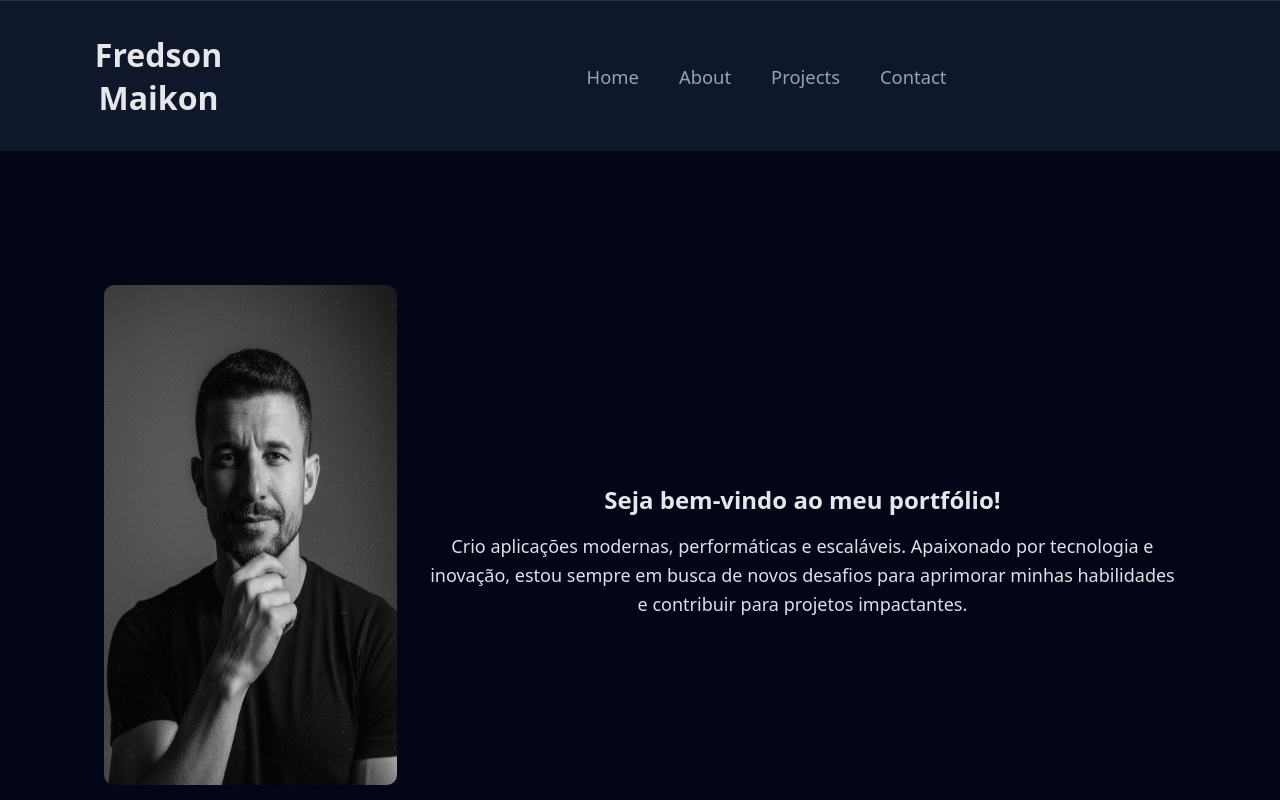
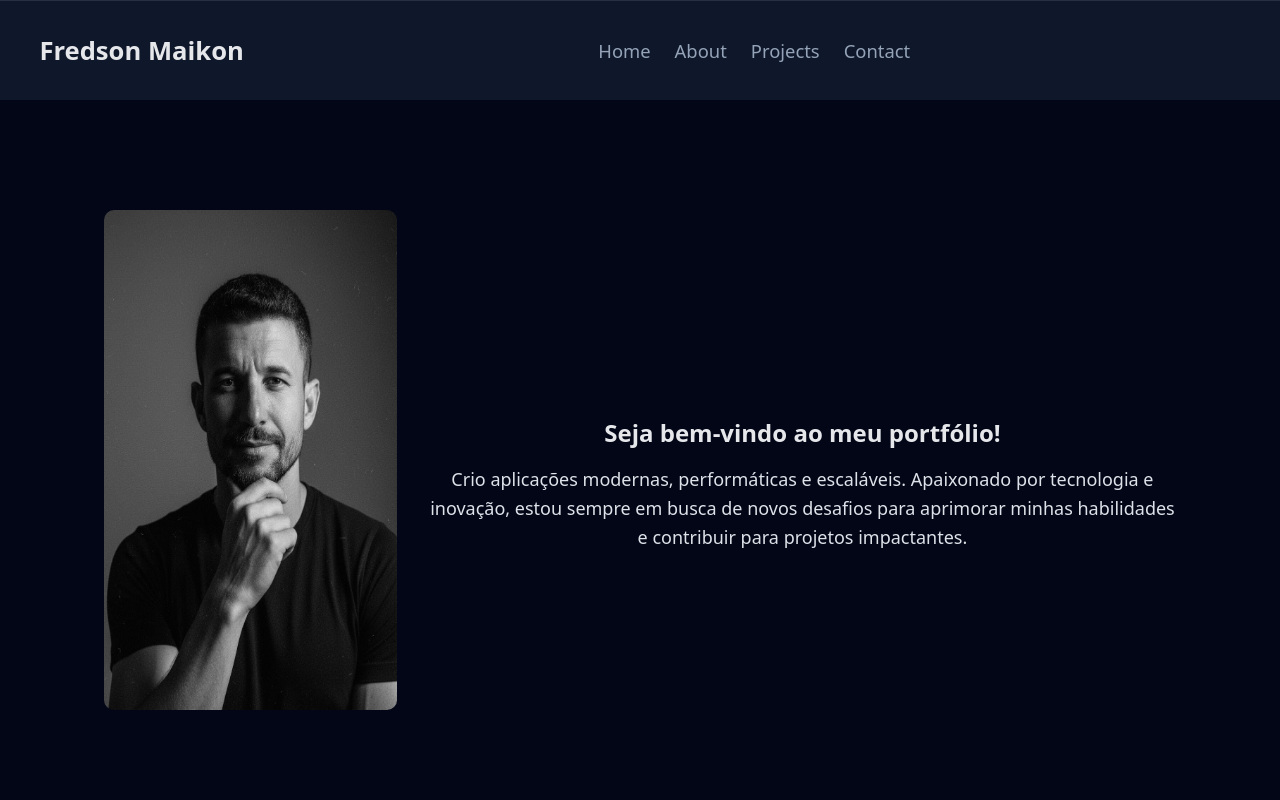
Before and after one commit to Fred-creat/New-portfolio, a React (Vite) app: page / in a window 1280 px wide. Shown: the top 800 px of the page. Built offline with nearby package versions, Linux system fonts and the light colour scheme.

Commit message:
styles: improve styles

```diff
--- a/src/components/Footer/Styles.js
+++ b/src/components/Footer/Styles.js
@@ -26,7 +26,9 @@ export const FooterContainer = styled.footer`
     @media (max-width: 320px) {
         flex-direction: column;
         padding: 0 1rem;
-        margin-top: 31rem;
+        margin-top: 3rem;
+        margin-bottom: 1rem;
+        width: 100%;
     }
 
 `;
--- a/src/components/Header/styles.js
+++ b/src/components/Header/styles.js
@@ -13,6 +13,15 @@ export const HeaderContainer = styled.header`
    background-color: ${({ theme }) => theme.colors.background};
   border-top: 1px solid rgba(255, 255, 255, 0.1);
  //outline: none;
+
+
+  @media screen and (min-width: 353px) {
+    gap: 1.5rem;
+    font-size: 0.8rem;
+    display: flex;
+    justify-content: center;
+    align-items: center;
+  }
 
 `
 
@@ -37,4 +46,9 @@ export const Nav = styled.nav`
     }
   }
 
+  @media screen and (min-width: 353px) {
+    gap: 1.5rem;
+    font-size: 1rem;
+  }
+
 `
--- a/src/components/Hero/styles.js
+++ b/src/components/Hero/styles.js
@@ -4,10 +4,10 @@ export const HeroContainer = styled.section`
   display: flex;
   justify-content: space-around;
   align-items: center;
-  height: 100vh;
+  height: 100dvh;
   width: 100%;
   padding: 0 2rem;
-  margin-top: -4rem;
+  margin-top: -5rem;
 
 
     @media (max-width: 768px) {
@@ -20,6 +20,12 @@ export const HeroContainer = styled.section`
     }
 
     @media (max-width: 480px) {
+        flex-direction: column;
+        padding: 0 1rem;
+        margin-top: -2rem;
+    }
+
+    @media (max-width: 353px) {
         flex-direction: column;
         padding: 0 1rem;
         margin-top: -2rem;
@@ -42,10 +48,10 @@ export const HeroImage = styled.div`
 
     img {
         border-radius: 10px;
-
         width: 700px;
         height: 500px;
-        margin-bottom: 2rem;
+        margin-bottom: 1rem;
+        margin-top: -2rem;
     }
 
     @media (max-width: 768px) {
--- a/src/pages/About/styles.js
+++ b/src/pages/About/styles.js
@@ -2,19 +2,19 @@ import styled from 'styled-components';
 
 export const AboutContainer = styled.section`
 display: flex;
-background-color: #441b37ff;
+//background-color: #441b37ff;
 flex-direction: column;
 justify-content: center;
 position: relative;
 align-items: center;
   max-width: ${({ theme }) => theme.layout.minWidth};
   margin: 0 auto;
-  padding: 4rem 2rem;
-  border-radius: 8px;
-  width: 80%;
-  height: 400px;
+ // padding: 4rem 2rem;
+ // border-radius: 8px;
+  width: 60%;
+  height: 300px;
   margin-top: 2rem;
-  margin-bottom: 2rem;
+  margin-bottom: 1rem;
 
   @media screen and (min-width: 320px) {
     width: 90%;
@@ -24,11 +24,30 @@ align-items: center;
    display: flex;
    position: relative;
    flex-direction: column;
-  justify-content: center;
-  align-items: center;
+   justify-content: center;
+   align-items: center;
    text-align: center;
    margin-top: 2rem;
    margin-bottom: 2rem;
+  }
+
+   @media screen and (min-width: 353px) {
+    width: 90%;
+    background-color: #441b37ff;
+   height: 600px;
+   display: flex;
+   position: relative;
+   flex-direction: column;
+   justify-content: center;
+   align-items: center;
+   text-align: center;
+   margin-top: 2rem;
+   margin-bottom: 2rem;
+
+   h2 {
+      font-size: 2.2rem;
+      margin-top: 1.5;
+   }
   }
 `;
 
@@ -38,21 +57,20 @@ export const AboutText = styled.div`
   justify-content: center;
   align-items: center;
   position: relative;
+  text-align: center;
   max-width: 600px;
   color: #dde1e8ff;
     line-height: 1.6;
-    margin-top: 10rem;
-    margin-bottom: 20rem;
+    //margin-top: 1rem;
+   // margin-bottom: 10rem;
 
     h2 {
       font-size: 2rem;
-      //margin-bottom: 1rem;
-      margin-top: 8rem;
+
     }
 
     p {
-      font-size: 1.175rem;
+      font-size: 1.150rem;
       line-height: 1.8;
-      //margin-bottom: 1rem;
     }
 `;
--- a/src/pages/Home/styles.js
+++ b/src/pages/Home/styles.js
@@ -3,5 +3,16 @@ import styled from 'styled-components'
 export const Container = styled.section`
   max-width: ${({ theme }) => theme.layout.maxWidth};
   margin: 0 auto;
-  padding: 4rem 2rem;
+  margin-bottom: 1rem;
+  padding: 2rem 2rem;
+
+
+  @media screen and (min-width: 353px) {
+    padding: 4rem 2rem;
+    display: flex;
+    flex-direction: column;
+    justify-content: center;
+    align-items: center;
+    text-align: center;
+  }
 `
--- a/src/pages/Projects/styles.js
+++ b/src/pages/Projects/styles.js
@@ -4,7 +4,7 @@ export const Container = styled.section`
   max-width: ${({ theme }) => theme.layout.maxWidth};
   margin: 0 auto;
   padding: 4rem 2rem;
-  margin-bottom: 13rem;
+  margin-bottom: 8rem;
 
 `;
 
--- a/src/styles/GlobalStyle.js
+++ b/src/styles/GlobalStyle.js
@@ -66,6 +66,22 @@ const GlobalStyle = createGlobalStyle`
     }
   }
 
+
+  @media (max-width: 353px) {
+    html {
+      font-size: 80%;
+      width: 100%;
+      height: auto;
+    }
+
+
+    body {
+      overflow-x: hidden;
+      width: 100%;
+      height: auto;
+    }
+  }
+
   @media (max-width: 320px) {
     html {
       font-size: 70%;
```
Lines whose indentation alone changed are shown as unchanged.
